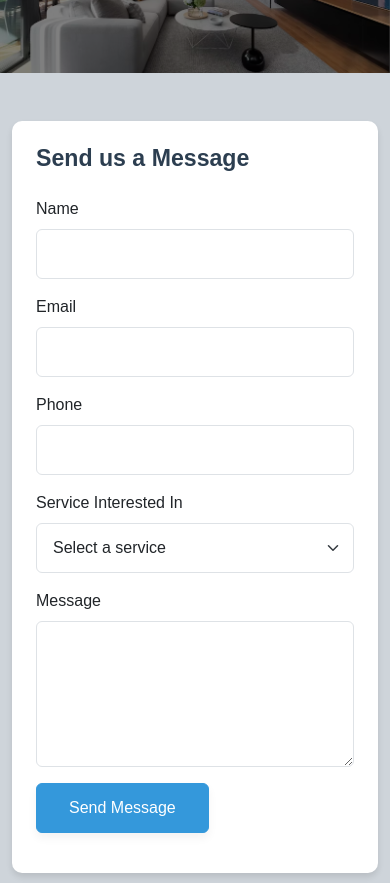
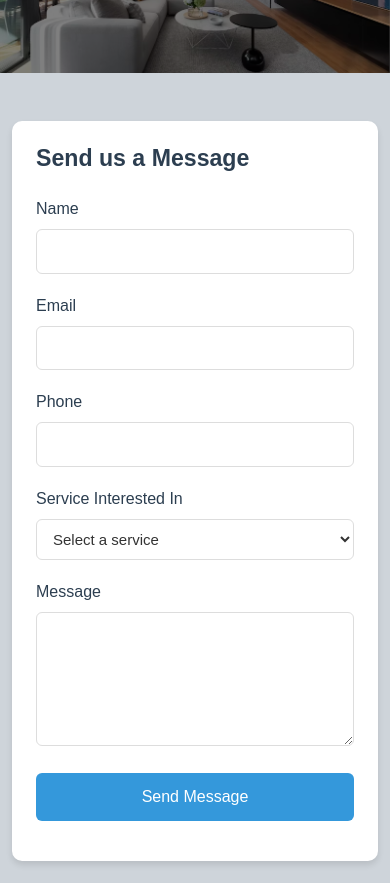
Before and after one commit to Mohan279/rs-constructions, a plain HTML site: page contact.html in a window 390 px wide. Shown: the part 217-1100 px from the top of the page. Drawn offline with nearby package versions, Linux system fonts and the light colour scheme.

Commit message:
changes made

```diff
--- a/contact.html
+++ b/contact.html
@@ -77,33 +77,33 @@
                     <div class="card">
                         <div class="card-body">
                             <h3 class="mb-4">Send us a Message</h3>
-                            <form name="Enquiry" data-netlify="true">
-                                <div class="mb-3">
-                                    <label for="name" class="form-label">Name</label>
-                                    <input type="text" class="form-control" id="name" required>
+                            <form name="Enquiry" data-netlify="true" class="custom-form">
+                                <div class="form-group">
+                                    <label for="name">Name</label>
+                                    <input type="text" id="name" name="name" required>
                                 </div>
-                                <div class="mb-3">
-                                    <label for="email" class="form-label">Email</label>
-                                    <input type="email" class="form-control" id="email" required>
+                                <div class="form-group">
+                                    <label for="email">Email</label>
+                                    <input type="email" id="email" name="email" required>
                                 </div>
-                                <div class="mb-3">
-                                    <label for="phone" class="form-label">Phone</label>
-                                    <input type="tel" class="form-control" id="phone">
+                                <div class="form-group">
+                                    <label for="phone">Phone</label>
+                                    <input type="tel" id="phone" name="phone">
                                 </div>
-                                <div class="mb-3">
-                                    <label for="service" class="form-label">Service Interested In</label>
-                                    <select class="form-select" id="service">
+                                <div class="form-group">
+                                    <label for="service">Service Interested In</label>
+                                    <select id="service" name="service">
                                         <option value="">Select a service</option>
                                         <option value="residential">Residential Construction</option>
                                         <option value="commercial">Commercial Construction</option>
                                         <option value="interior">Interior Design</option>
                                     </select>
                                 </div>
-                                <div class="mb-3">
-                                    <label for="message" class="form-label">Message</label>
-                                    <textarea class="form-control" id="message" rows="5" required></textarea>
+                                <div class="form-group">
+                                    <label for="message">Message</label>
+                                    <textarea id="message" name="message" rows="5" required></textarea>
                                 </div>
-                                <button type="submit" class="btn btn-primary">Send Message</button>
+                                <button type="submit" class="submit-btn">Send Message</button>
                             </form>
                         </div>
                     </div>
--- a/styles.css
+++ b/styles.css
@@ -728,3 +728,89 @@
 *:hover {
     transform: none !important;
 }
+
+/* Custom Form Styling */
+.custom-form {
+    width: 100%;
+    max-width: 100%;
+}
+
+.custom-form .form-group {
+    margin-bottom: 20px;
+}
+
+.custom-form label {
+    display: block;
+    margin-bottom: 8px;
+    font-weight: 500;
+    color: var(--primary-color);
+}
+
+.custom-form input,
+.custom-form select,
+.custom-form textarea {
+    width: 100%;
+    padding: 12px 15px;
+    border: 1px solid #ddd;
+    border-radius: 6px;
+    font-size: 16px;
+    color: #333;
+    background-color: #fff;
+    box-shadow: none;
+    transition: border-color 0.3s ease;
+}
+
+.custom-form input:focus,
+.custom-form select:focus,
+.custom-form textarea:focus {
+    outline: none;
+    border-color: var(--accent-color);
+    box-shadow: none;
+}
+
+.custom-form textarea {
+    resize: vertical;
+    min-height: 120px;
+}
+
+.custom-form .submit-btn {
+    background-color: var(--accent-color);
+    color: white;
+    border: none;
+    padding: 14px 28px;
+    font-size: 16px;
+    font-weight: 500;
+    border-radius: 6px;
+    cursor: pointer;
+    display: inline-block;
+    transition: background-color 0.3s;
+}
+
+.custom-form .submit-btn:hover {
+    background-color: #2980b9;
+}
+
+/* Form validation styling (without red border) */
+.custom-form input:invalid,
+.custom-form textarea:invalid {
+    border-color: #ddd; /* Revert to default border color */
+}
+
+.custom-form input:focus:invalid,
+.custom-form textarea:focus:invalid {
+    border-color: var(--accent-color); /* Use standard focus color */
+}
+
+@media (max-width: 768px) {
+    .custom-form input,
+    .custom-form select,
+    .custom-form textarea {
+        padding: 10px 12px;
+        font-size: 15px;
+    }
+
+    .custom-form .submit-btn {
+        padding: 12px 20px;
+        width: 100%;
+    }
+}
```
Also changed, not shown: about.html (+1 -0 lines), commercial.html (+1 -0 lines), completed-projects.html (+1 -0 lines), interior.html (+1 -0 lines), ongoing-projects.html (+1 -0 lines), residential.html (+1 -0 lines), upcoming-projects.html (+1 -0 lines).
